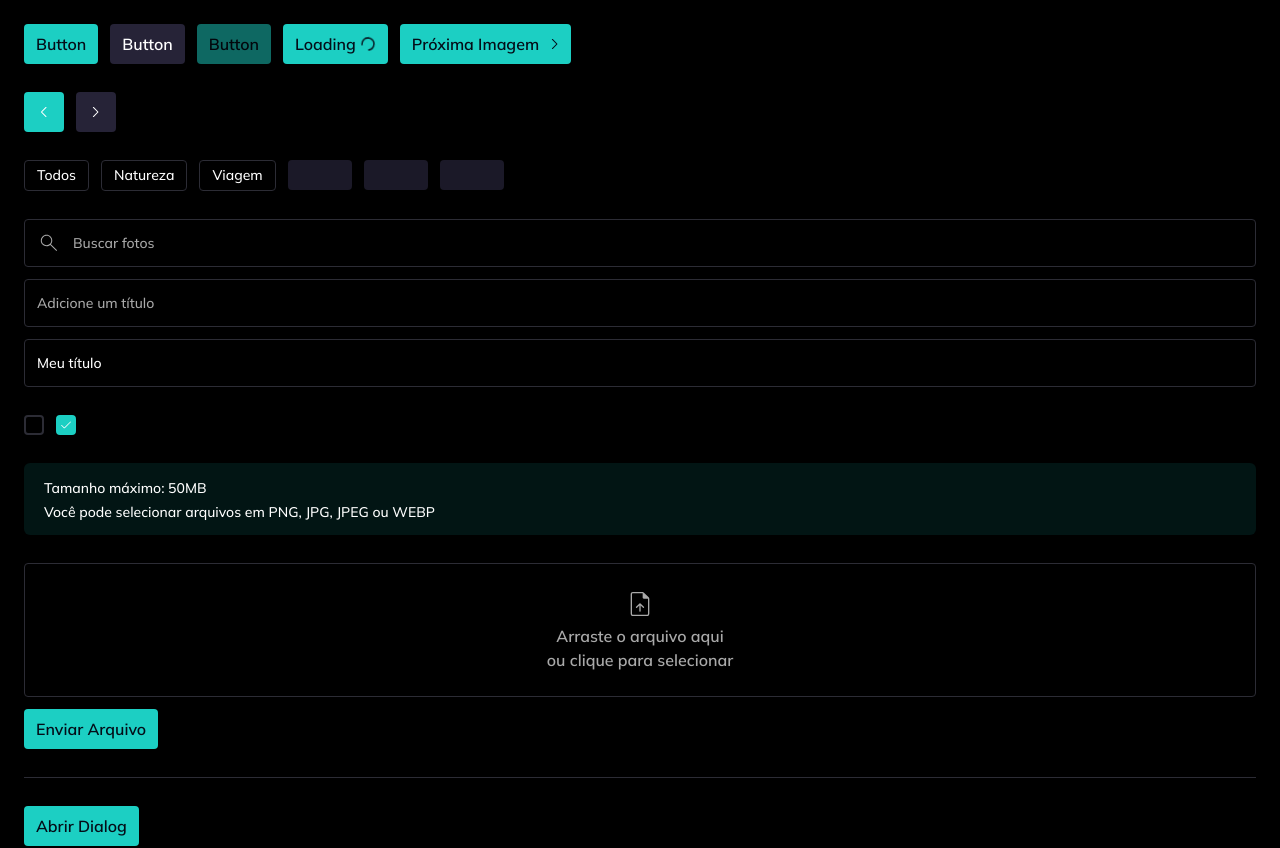
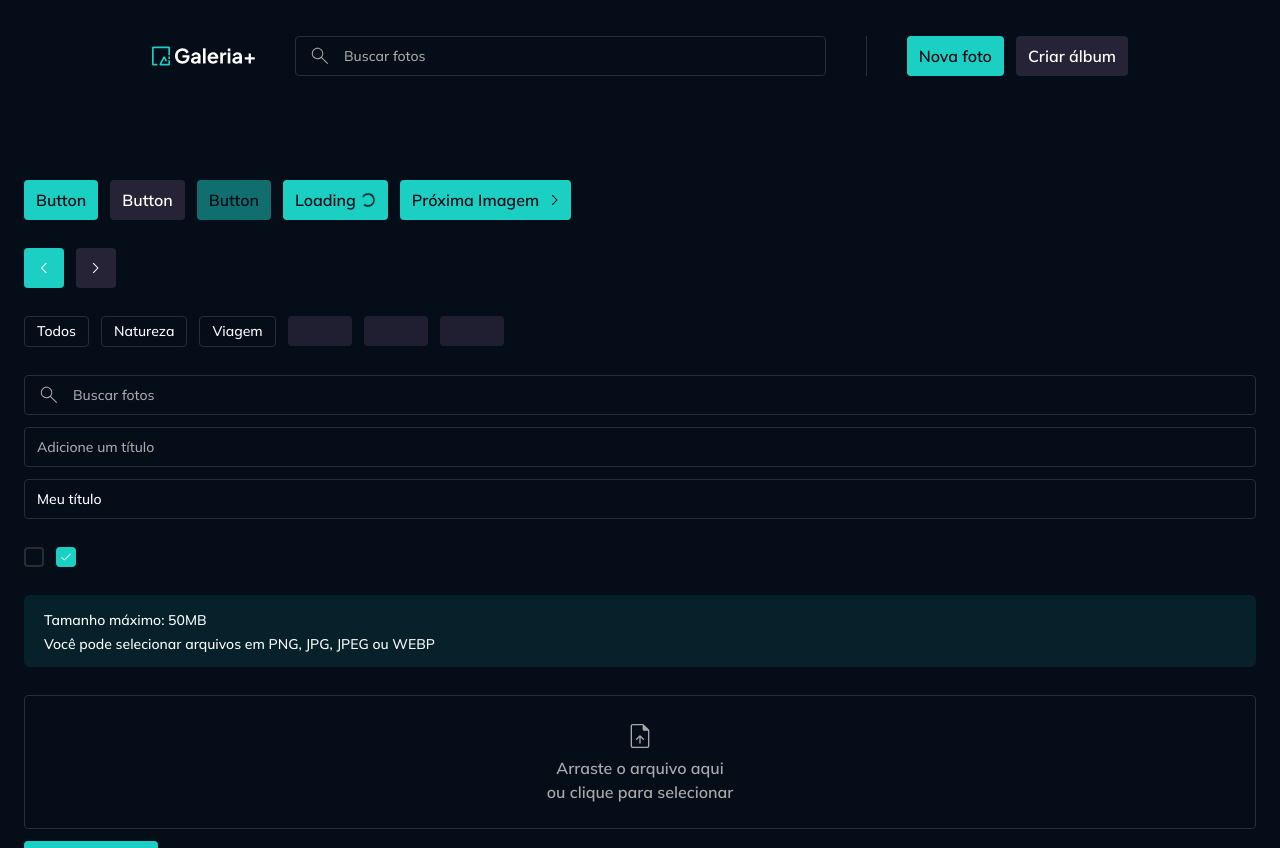
Before and after one commit to guscsales/gallery-plus, a React (Vite) app: page /componentes in a window 1280 px wide. Shown: the top 848 px of the page. Built offline with nearby package versions, Linux system fonts and the light colour scheme.

Commit message:
adds routings and core components

```diff
--- a/eslint.config.js
+++ b/eslint.config.js
@@ -19,6 +19,7 @@ export default tseslint.config(
 		},
 		rules: {
 			...reactHooks.configs.recommended.rules,
+			"@typescript-eslint/no-empty-object-type": "off",
 		},
 	}
 );
--- a/index.html
+++ b/index.html
@@ -15,7 +15,7 @@
 
 		<title>Galeria+</title>
 	</head>
-	<body class="bg-black">
+	<body class="bg-background-primary">
 		<div id="root"></div>
 		<script type="module" src="/src/main.tsx"></script>
 	</body>
--- a/package.json
+++ b/package.json
@@ -22,6 +22,7 @@
     "react": "^19.1.0",
     "react-dom": "^19.1.0",
     "react-hook-form": "^7.58.1",
+    "react-router": "^7.6.2",
     "tailwind-variants": "^1.0.0",
     "tailwindcss": "^4.1.10",
     "zod": "^3.22.4"
--- a/src/App.tsx
+++ b/src/App.tsx
@@ -1,143 +1,22 @@
-import Button from "./components/button";
-import ButtonIcon from "./components/button-icon";
-import ChevronLeftIcon from "./assets/icons/chevron-left.svg?react";
-import ChevronRightIcon from "./assets/icons/chevron-right.svg?react";
-import Badge from "./components/badge";
-import InputText from "./components/input-text";
-import SearchIcon from "./assets/icons/search.svg?react";
-import InputCheckbox from "./components/input-checkbox";
-import Alert from "./components/alert";
-import InputSingleFile from "./components/input-single-file";
-import {useForm} from "react-hook-form";
-import Divider from "./components/divider";
-import Text from "./components/text";
-// import * as Dialog from "@radix-ui/react-dialog";
-import {
-	Dialog,
-	DialogContent,
-	DialogTrigger,
-	DialogHeader,
-	DialogBody,
-	DialogFooter,
-	DialogClose,
-} from "./components/dialog";
+import {BrowserRouter, Routes, Route} from "react-router";
+import PageComponents from "./pages/page-components";
+import LayoutMain from "./pages/layout-main";
+import PageHome from "./pages/page-home";
 
-interface UploadFileForm {
-	file: FileList;
+export enum AppRoutes {
+	HOME = "/",
+	COMPONENTS = "/componentes",
 }
 
 export default function App() {
-	const uploadFileForm = useForm<UploadFileForm>();
-	const file = uploadFileForm.watch("file");
-	const filePreview = file?.[0] ? URL.createObjectURL(file[0]) : undefined;
-
 	return (
-		<div className="grid gap-7 p-6">
-			<div className="flex gap-3">
-				<Button>Button</Button>
-				<Button variant="secondary">Button</Button>
-				<Button disabled>Button</Button>
-				<Button handling>Loading</Button>
-				<Button icon={ChevronRightIcon}>Próxima Imagem</Button>
-			</div>
-
-			<div className="flex gap-3">
-				<ButtonIcon icon={ChevronLeftIcon} />
-				<ButtonIcon icon={ChevronRightIcon} variant="secondary" />
-			</div>
-
-			<div className="flex gap-3">
-				<Badge>Todos</Badge>
-				<Badge>Natureza</Badge>
-				<Badge>Viagem</Badge>
-				<Badge loading>Viagem</Badge>
-				<Badge loading>Viagem</Badge>
-				<Badge loading>Viagem</Badge>
-			</div>
-
-			<div className="flex flex-col gap-3">
-				<InputText icon={SearchIcon} placeholder="Buscar fotos" />
-				<InputText placeholder="Adicione um título" />
-				<InputText value="Meu título" />
-			</div>
-
-			<div className="flex gap-3">
-				<InputCheckbox />
-				<InputCheckbox checked />
-			</div>
-
-			<div>
-				<Alert>
-					Tamanho máximo: 50MB
-					<br />
-					Você pode selecionar arquivos em PNG, JPG, JPEG ou WEBP
-				</Alert>
-			</div>
-
-			<form
-				onSubmit={uploadFileForm.handleSubmit((data) => {
-					console.log(data);
-				})}
-			>
-				<InputSingleFile
-					className="mb-3"
-					form={uploadFileForm}
-					allowedExtensions={["png", "jpg", "jpeg", "webp"]}
-					maxFileSizeInMB={50}
-					replaceBy={
-						<div className="flex flex-col items-center justify-center">
-							<img src={filePreview} alt="File preview" />
-						</div>
-					}
-					{...uploadFileForm.register("file")}
-				/>
-				<Button type="submit">Enviar Arquivo</Button>
-			</form>
-
-			<div>
-				<Divider />
-			</div>
-
-			<div>
-				{/* <Dialog.Root>
-					<Dialog.Trigger>
-						<Button>Abrir Dialog</Button>
-					</Dialog.Trigger>
-					<Dialog.Portal>
-						<Dialog.Overlay />
-						<Dialog.Content>
-							<Dialog.Title>
-								<Text>Título</Text>
-							</Dialog.Title>
-							<Dialog.Description>
-								<Text>Descrição</Text>
-							</Dialog.Description>
-							<Dialog.Close>
-								<Button>Fechar</Button>
-							</Dialog.Close>
-						</Dialog.Content>
-					</Dialog.Portal>
-				</Dialog.Root> */}
-
-				<Dialog>
-					<DialogTrigger asChild>
-						<Button>Abrir Dialog</Button>
-					</DialogTrigger>
-					<DialogContent>
-						<DialogHeader>Adicionar foto</DialogHeader>
-						<DialogBody className="flex flex-col gap-3">
-							<Text>Título</Text>
-							<Text>Descrição</Text>
-						</DialogBody>
-						<DialogFooter>
-							<DialogClose asChild>
-								<Button variant="secondary">Cancelar</Button>
-							</DialogClose>
-							<Button>Adicionar</Button>
-						</DialogFooter>
-					</DialogContent>
-				</Dialog>
-			</div>
-		</div>
+		<BrowserRouter>
+			<Routes>
+				<Route element={<LayoutMain />}>
+					<Route index element={<PageHome />} />
+					<Route path={AppRoutes.COMPONENTS} element={<PageComponents />} />
+				</Route>
+			</Routes>
+		</BrowserRouter>
 	);
 }
--- /dev/null
+++ b/src/components/container.tsx
@@ -0,0 +1,36 @@
+import {type VariantProps, tv} from "tailwind-variants";
+import React from "react";
+
+export const containerVariants = tv({
+	base: "mx-auto",
+	variants: {
+		size: {
+			md: "max-w-[62rem] px-2",
+		},
+	},
+	defaultVariants: {
+		size: "md",
+	},
+});
+
+interface ContainerProps
+	extends VariantProps<typeof containerVariants>,
+		React.ComponentProps<"div"> {
+	as?: keyof React.JSX.IntrinsicElements;
+}
+
+export default function Container({
+	as = "div",
+	children,
+	className,
+	...props
+}: ContainerProps) {
+	return React.createElement(
+		as,
+		{
+			className: containerVariants({size: "md", className}),
+			...props,
+		},
+		children
+	);
+}
--- a/src/components/divider.tsx
+++ b/src/components/divider.tsx
@@ -5,6 +5,10 @@ export const dividerVariants = tv({
 	variants: {
 		variant: {
 			default: "bg-border-primary",
+		},
+		orientation: {
+			horizontal: "w-full h-px",
+			vertical: "w-px h-full",
 		},
 	},
 	defaultVariants: {
@@ -14,8 +18,16 @@ export const dividerVariants = tv({
 
 interface DividerProps
 	extends React.ComponentProps<"div">,
-		VariantProps<typeof dividerVariants> {}
+		VariantProps<typeof dividerVariants> {
+	orientation?: "horizontal" | "vertical";
+}
 
-export default function Divider({className, ...props}: DividerProps) {
-	return <div className={dividerVariants({className})} {...props} />;
+export default function Divider({
+	className,
+	orientation = "horizontal",
+	...props
+}: DividerProps) {
+	return (
+		<div className={dividerVariants({className, orientation})} {...props} />
+	);
 }
--- a/src/components/input-text.tsx
+++ b/src/components/input-text.tsx
@@ -12,7 +12,7 @@ export const inputTextWrapperVariants = tv({
 	`,
 	variants: {
 		size: {
-			md: "h-12 p-3",
+			md: "h-10 p-3",
 		},
 		disabled: {
 			true: "pointer-events-none",
@@ -59,7 +59,7 @@ export default function InputText({
 	...props
 }: InputTextProps) {
 	return (
-		<div className={inputTextWrapperVariants({size, disabled})}>
+		<div className={inputTextWrapperVariants({size, disabled, className})}>
 			{(icon || handling) && (
 				<Icon
 					svg={handling ? SpinnerIcon : icon!}
@@ -68,7 +68,7 @@ export default function InputText({
 				/>
 			)}
 			<input
-				className={cx(inputTextVariants(), textVariants(), className)}
+				className={cx(inputTextVariants(), textVariants())}
 				disabled={disabled as boolean}
 				{...props}
 			/>
--- /dev/null
+++ b/src/core-components/header.tsx
@@ -0,0 +1,31 @@
+import Container from "../components/container";
+import Logo from "../assets/images/galeria-plus-full-logo.svg?react";
+import InputText from "../components/input-text";
+import SearchIcon from "../assets/icons/search.svg?react";
+import Divider from "../components/divider";
+import Button from "../components/button";
+import cx from "classnames";
+
+interface HeaderProps extends React.ComponentProps<"div"> {}
+
+export default function Header({className, ...props}: HeaderProps) {
+	return (
+		<Container
+			as="header"
+			className={cx("flex justify-between items-center gap-10", className)}
+			{...props}
+		>
+			<Logo className="h-5" />
+			<InputText
+				icon={SearchIcon}
+				placeholder="Buscar fotos"
+				className="flex-1"
+			/>
+			<Divider orientation="vertical" className="h-10" />
+			<div className="flex items-center gap-3">
+				<Button>Nova foto</Button>
+				<Button variant="secondary">Criar álbum</Button>
+			</div>
+		</Container>
+	);
+}
--- /dev/null
+++ b/src/core-components/main-content.tsx
@@ -0,0 +1,16 @@
+import React from "react";
+import cx from "classnames";
+
+interface MainContentProps extends React.ComponentProps<"main"> {}
+
+export default function MainContent({
+	children,
+	className,
+	...props
+}: MainContentProps) {
+	return (
+		<main className={cx("mt-20", className)} {...props}>
+			{children}
+		</main>
+	);
+}
--- /dev/null
+++ b/src/pages/layout-main.tsx
@@ -0,0 +1,14 @@
+import {Outlet} from "react-router";
+import Header from "../core-components/header";
+import MainContent from "../core-components/main-content";
+
+export default function LayoutMain() {
+	return (
+		<>
+			<Header className="mt-9" />
+			<MainContent>
+				<Outlet />
+			</MainContent>
+		</>
+	);
+}
--- /dev/null
+++ b/src/pages/page-components.tsx
@@ -0,0 +1,143 @@
+import Button from "../components/button";
+import ButtonIcon from "../components/button-icon";
+import ChevronLeftIcon from "../assets/icons/chevron-left.svg?react";
+import ChevronRightIcon from "../assets/icons/chevron-right.svg?react";
+import Badge from "../components/badge";
+import InputText from "../components/input-text";
+import SearchIcon from "../assets/icons/search.svg?react";
+import InputCheckbox from "../components/input-checkbox";
+import Alert from "../components/alert";
+import InputSingleFile from "../components/input-single-file";
+import {useForm} from "react-hook-form";
+import Divider from "../components/divider";
+import Text from "../components/text";
+// import * as Dialog from "@radix-ui/react-dialog";
+import {
+	Dialog,
+	DialogContent,
+	DialogTrigger,
+	DialogHeader,
+	DialogBody,
+	DialogFooter,
+	DialogClose,
+} from "../components/dialog";
+
+interface UploadFileForm {
+	file: FileList;
+}
+
+export default function PageComponents() {
+	const uploadFileForm = useForm<UploadFileForm>();
+	const file = uploadFileForm.watch("file");
+	const filePreview = file?.[0] ? URL.createObjectURL(file[0]) : undefined;
+
+	return (
+		<div className="grid gap-7 p-6">
+			<div className="flex gap-3">
+				<Button>Button</Button>
+				<Button variant="secondary">Button</Button>
+				<Button disabled>Button</Button>
+				<Button handling>Loading</Button>
+				<Button icon={ChevronRightIcon}>Próxima Imagem</Button>
+			</div>
+
+			<div className="flex gap-3">
+				<ButtonIcon icon={ChevronLeftIcon} />
+				<ButtonIcon icon={ChevronRightIcon} variant="secondary" />
+			</div>
+
+			<div className="flex gap-3">
+				<Badge>Todos</Badge>
+				<Badge>Natureza</Badge>
+				<Badge>Viagem</Badge>
+				<Badge loading>Viagem</Badge>
+				<Badge loading>Viagem</Badge>
+				<Badge loading>Viagem</Badge>
+			</div>
+
+			<div className="flex flex-col gap-3">
+				<InputText icon={SearchIcon} placeholder="Buscar fotos" />
+				<InputText placeholder="Adicione um título" />
+				<InputText value="Meu título" />
+			</div>
+
+			<div className="flex gap-3">
+				<InputCheckbox />
+				<InputCheckbox checked />
+			</div>
+
+			<div>
+				<Alert>
+					Tamanho máximo: 50MB
+					<br />
+					Você pode selecionar arquivos em PNG, JPG, JPEG ou WEBP
+				</Alert>
+			</div>
+
+			<form
+				onSubmit={uploadFileForm.handleSubmit((data) => {
+					console.log(data);
+				})}
+			>
+				<InputSingleFile
+					className="mb-3"
+					form={uploadFileForm}
+					allowedExtensions={["png", "jpg", "jpeg", "webp"]}
+					maxFileSizeInMB={50}
+					replaceBy={
+						<div className="flex flex-col items-center justify-center">
+							<img src={filePreview} alt="File preview" />
+						</div>
+					}
+					{...uploadFileForm.register("file")}
+				/>
+				<Button type="submit">Enviar Arquivo</Button>
+			</form>
+
+			<div>
+				<Divider />
+			</div>
+
+			<div>
+				{/* <Dialog.Root>
+					<Dialog.Trigger>
+						<Button>Abrir Dialog</Button>
+					</Dialog.Trigger>
+					<Dialog.Portal>
+						<Dialog.Overlay />
+						<Dialog.Content>
+							<Dialog.Title>
+								<Text>Título</Text>
+							</Dialog.Title>
+							<Dialog.Description>
+								<Text>Descrição</Text>
+							</Dialog.Description>
+							<Dialog.Close>
+								<Button>Fechar</Button>
+							</Dialog.Close>
+						</Dialog.Content>
+					</Dialog.Portal>
+				</Dialog.Root> */}
+
+				<Dialog>
+					<DialogTrigger asChild>
+						<Button>Abrir Dialog</Button>
+					</DialogTrigger>
+					<DialogContent>
+						<DialogHeader>Adicionar foto</DialogHeader>
+						<DialogBody className="flex flex-col gap-3">
+							<Text>Título</Text>
+							<Text>Descrição</Text>
+						</DialogBody>
+						<DialogFooter>
+							<DialogClose asChild>
+								<Button variant="secondary">Cancelar</Button>
+							</DialogClose>
+							<Button>Adicionar</Button>
+						</DialogFooter>
+					</DialogContent>
+				</Dialog>
+			</div>
+		</div>
+	);
+}
--- /dev/null
+++ b/src/pages/page-home.tsx
@@ -0,0 +1,3 @@
+export default function PageHome() {
+	return <div>Home</div>;
+}
```
Also changed, not shown: 1 other file (tests, documents, lock files or other folders).
